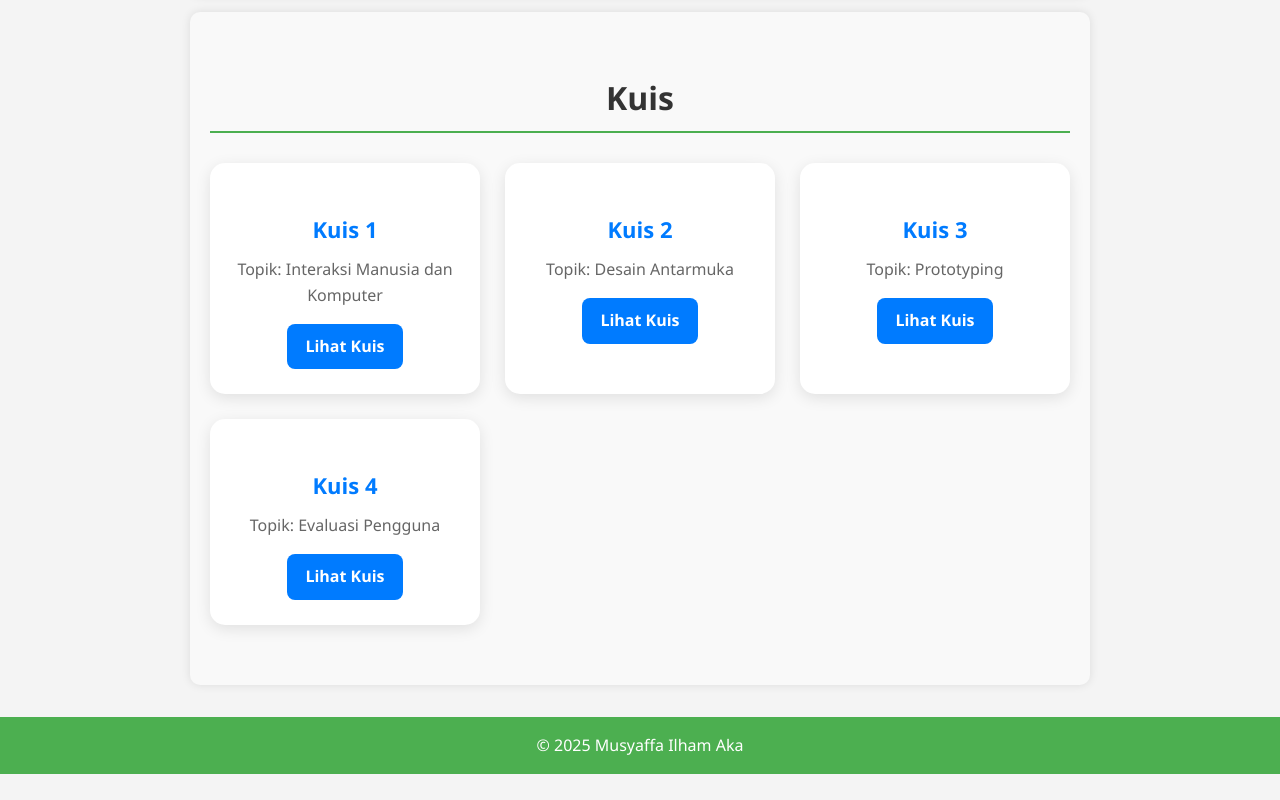
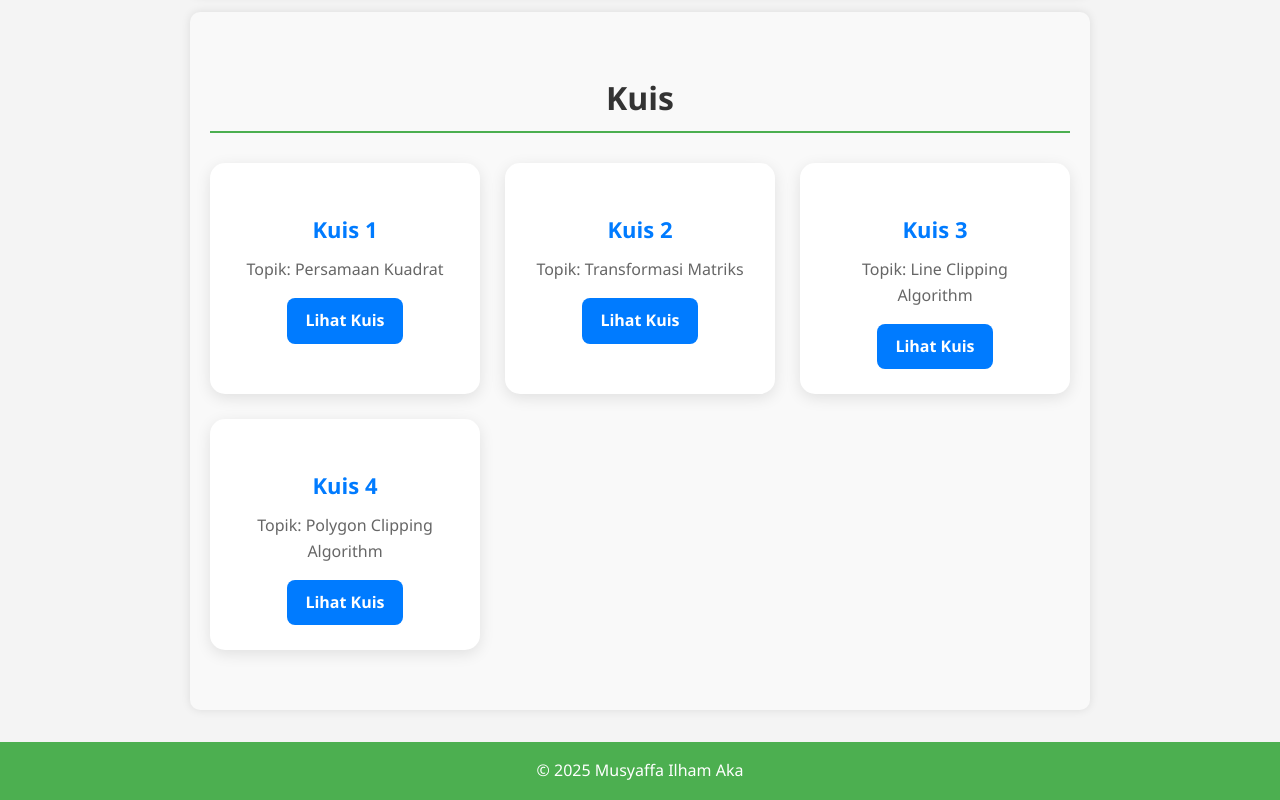
Before and after one commit to 2413025029/Website-Portofolio, a plain HTML site: page index.html in a window 1280 px wide. Shown: the part 2515-3315 px from the top of the page. Before the commit the page ends 3289 px from the top, so only its background shows below. Drawn offline with Linux system fonts and the light colour scheme.

Commit message:
Update index.html

```diff
--- a/index.html
+++ b/index.html
@@ -41,22 +41,22 @@
   <div class="kuis-container">
     <div class="kuis-card">
       <h3>Kuis 1</h3>
-      <p>Topik: Interaksi Manusia dan Komputer</p>
+      <p>Topik: Persamaan Kuadrat</p>
       <a href="https://drive.google.com/drive/folders/1bZFSLRyRUpieHFVV64RwmjxX-6JzTq-q?usp=drive_link" target="_blank">Lihat Kuis</a>
     </div>
     <div class="kuis-card">
       <h3>Kuis 2</h3>
-      <p>Topik: Desain Antarmuka</p>
+      <p>Topik: Transformasi Matriks</p>
       <a href="https://drive.google.com/drive/folders/1LCxsh41sk_8nNC0yGUyRA_OhgNIb6Ko-?usp=sharing" target="_blank">Lihat Kuis</a>
     </div>
     <div class="kuis-card">
       <h3>Kuis 3</h3>
-      <p>Topik: Prototyping</p>
+      <p>Topik: Line Clipping Algorithm</p>
       <a href="https://drive.google.com/drive/folders/1TkkXZcFYJGsIzxkQO_GPLQpLnb8axL-3?usp=sharing" target="_blank">Lihat Kuis</a>
     </div>
     <div class="kuis-card">
       <h3>Kuis 4</h3>
-      <p>Topik: Evaluasi Pengguna</p>
+      <p>Topik: Polygon Clipping Algorithm</p>
       <a href="https://drive.google.com/drive/folders/13bBhLcNYAoCQYnAYqTJHJNIHwBNou0x8?usp=sharing" target="_blank">Lihat Kuis</a>
     </div>
   </div>
```
